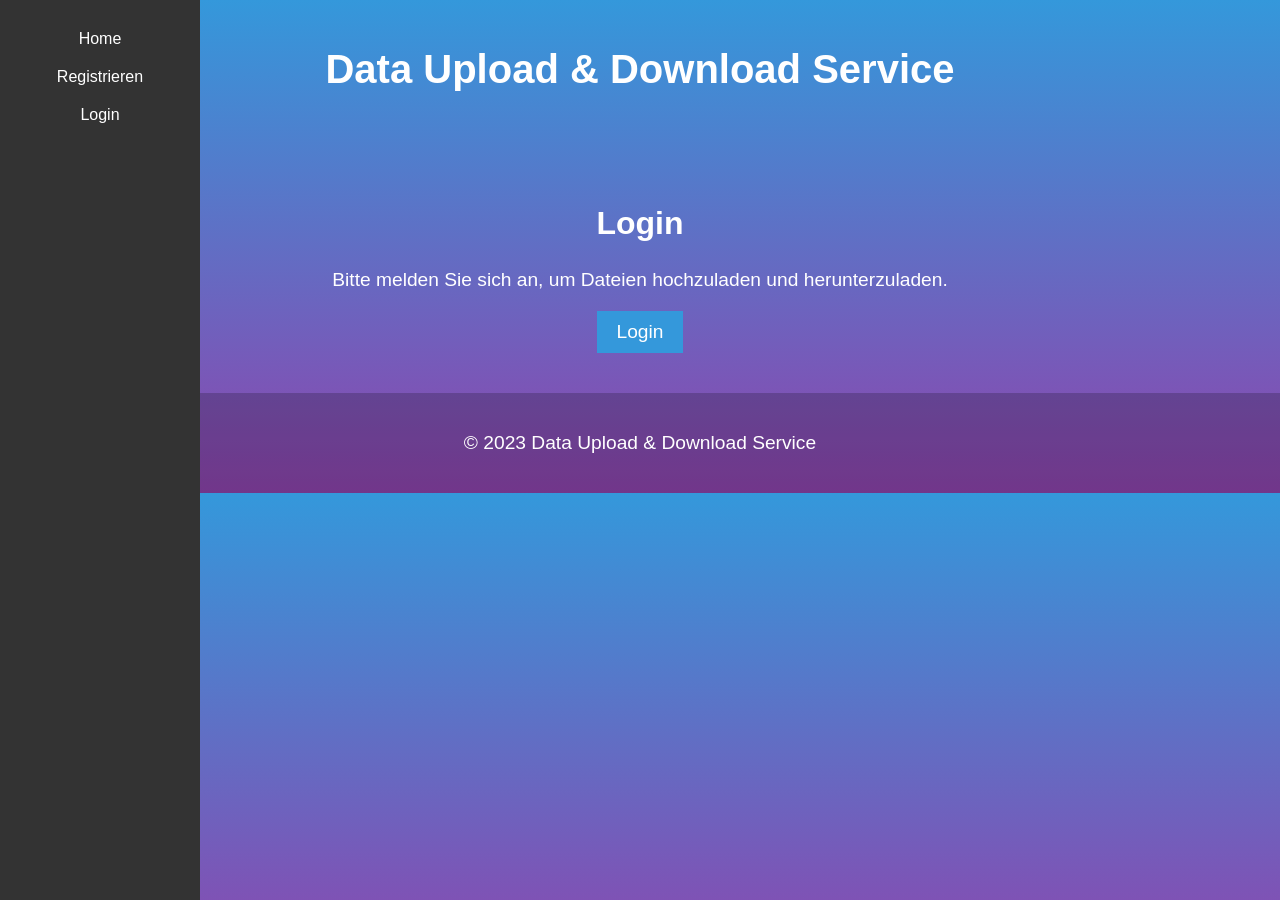
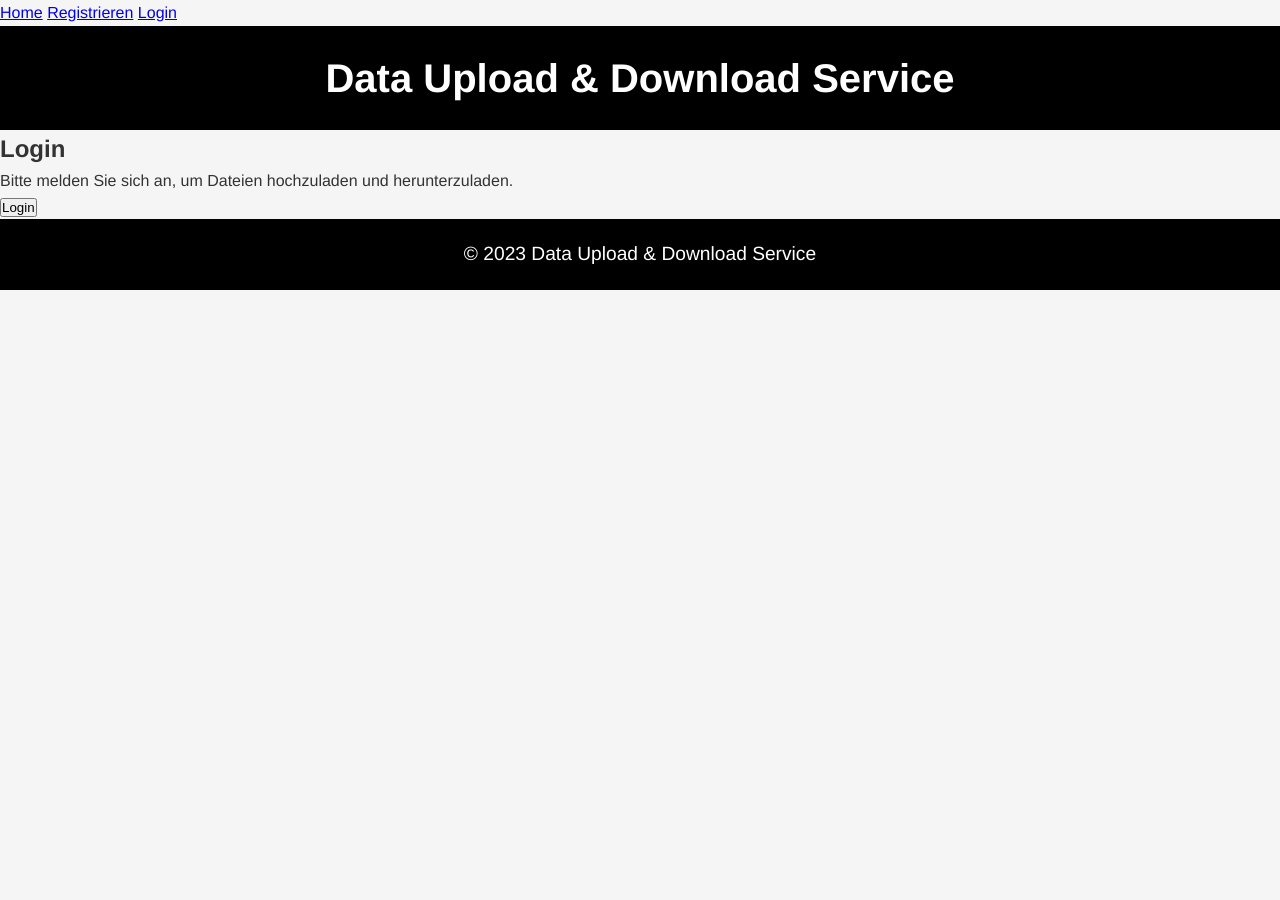
Before and after one commit to vinnypooh21/ProjectWeb, a PHP site: page /landingpage.php in a window 1280 px wide. Run offline with PHP 8.4, Linux system fonts and the light colour scheme; data that the repository does not hold is empty.

Commit message:
enter commit stylehseet

```diff
--- a/style.css
+++ b/style.css
@@ -1,123 +1,89 @@
-/* style.css */
-
-/* Link-Menü-Stil */
-.nav-menu {
-    position: fixed;
-    left: 0;
-    top: 0;
-    height: 100%;
-    width: 200px;
-    background-color: #333; /* Hintergrundfarbe des Menüs */
-    padding: 20px 0;
-    text-align: center;
+/* Reset some default styles */
+* {
+    margin: 0;
+    padding: 0;
+    box-sizing: border-box;
 }
 
-.nav-menu a {
-    display: block;
-    text-decoration: none;
-    color: #fff;
-    padding: 10px 0;
-    transition: background-color 0.3s ease; /* Sanfte Farbübergänge bei Hover */
+/* Body styles */
+body {
+    font-family: 'Helvetica Neue', Arial, sans-serif;
+    background-color: #f5f5f5;
+    color: #333;
+    line-height: 1.6;
 }
 
-.nav-menu a:hover {
-    background-color: #555; /* Hintergrundfarbe bei Hover */
-}
-
-
-/* Allgemeine Stildefinitionen für den gesamten Inhalt */
-body {
-    font-family: Arial, sans-serif;
-    margin: 0;
-    padding: 0;
-    background: linear-gradient(to bottom, #3498db, #8e44ad); /* Blau zu Lila Farbverlauf */
-    color: #fff; /* Textfarbe auf Weiß setzen */
-}
-
-/* Header-Stil */
+/* Header styles */
 header {
+    background-color: #000;
+    color: #fff;
+    padding: 20px;
     text-align: center;
-    padding: 20px;
 }
 
 header h1 {
     font-size: 2.5em;
 }
 
-
-
-/* Login-Bereich-Stil */
-.login-section {
+/* Navigation styles */
+nav {
+    background-color: #333;
+    padding: 10px;
     text-align: center;
-    padding: 40px;
 }
 
-.login-section h2 {
-    font-size: 2em;
+nav a {
+    text-decoration: none;
+    color: #fff;
+    padding: 10px 20px;
+    margin: 0 10px;
+    border-radius: 5px;
+    transition: background-color 0.3s ease;
 }
 
-.login-section p {
-    font-size: 1.2em;
-    margin-bottom: 20px;
+nav a:hover {
+    background-color: #555;
 }
 
-.login-section button {
-    background-color: #3498db; /* Blaue Hintergrundfarbe für den Button */
-    color: #fff;
-    border: none;
-    padding: 10px 20px;
-    font-size: 1.2em;
-    cursor: pointer;
-    transition: background-color 0.3s ease; /* Sanfte Farbübergänge bei Hover */
+/* Main content container */
+.container {
+    max-width: 1200px;
+    margin: 20px auto;
+    padding: 20px;
+    background-color: #fff;
+    box-shadow: 0 2px 4px rgba(0, 0, 0, 0.1);
+    border-radius: 8px;
 }
 
-.login-section button:hover {
-    background-color: #2980b9; /* Dunklere Blaufarbe beim Hover */
+/* Footer styles */
+footer {
+    background-color: #000;
+    color: #fff;
+    text-align: center;
+    padding: 20px;
 }
 
-/* Download-Bereich-Stil */
-.download-section {
-    text-align: center;
-    padding: 40px;
-}
-
-.download-section h2 {
-    font-size: 2em;
-}
-
-.download-section ul {
-    list-style: none;
-    padding: 0;
-}
-
-.download-section li {
-    font-size: 1.2em;
-    margin-bottom: 10px;
-}
-
-.download-section a {
-    text-decoration: none;
-    color: #fff;
-}
-
-/* Footer-Stil */
-footer {
-    text-align: center;
-    padding: 20px;
-    background-color: rgba(0, 0, 0, 0.2); /* Transparenter Hintergrund für den Footer */
-    color: #fff;
-}
-
-/* Copyright-Text-Stil */
+/* Copyright text styles */
 footer p {
     font-size: 1.2em;
 }
 
-input[type="file"] {
-    display: none;
+/* Button styles */
+.button {
+    background-color: #0077cc;
+    color: #fff;
+    padding: 10px 20px;
+    border: none;
+    border-radius: 5px;
+    cursor: pointer;
+    transition: background-color 0.3s ease;
 }
 
-/* Stile für den angepassten Upload-Button */
+.button:hover {
+    background-color: #005fa6;
+}
+
+/* File upload styles */
 .custom-upload-btn {
     background-color: #0077cc;
     color: white;
@@ -134,7 +100,6 @@ input[type="file"] {
     cursor: pointer;
 }
 
-/* Stile für das angepasste Upload-Element */
 .custom-upload-input {
     width: 0;
     height: 0;
@@ -142,7 +107,3 @@ input[type="file"] {
     position: absolute;
     z-index: -1;
 }
-
-.file{
-    background-color: #0077ab;
-}
```
